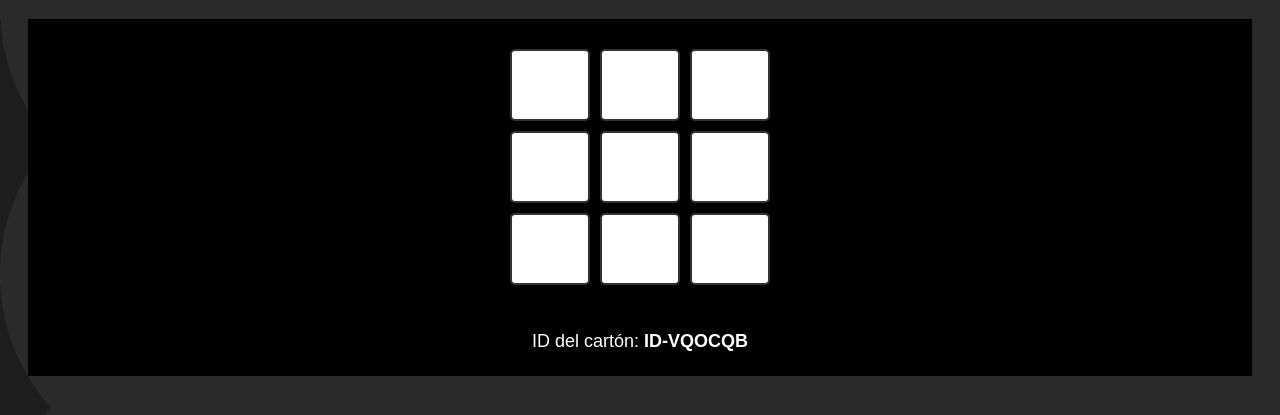
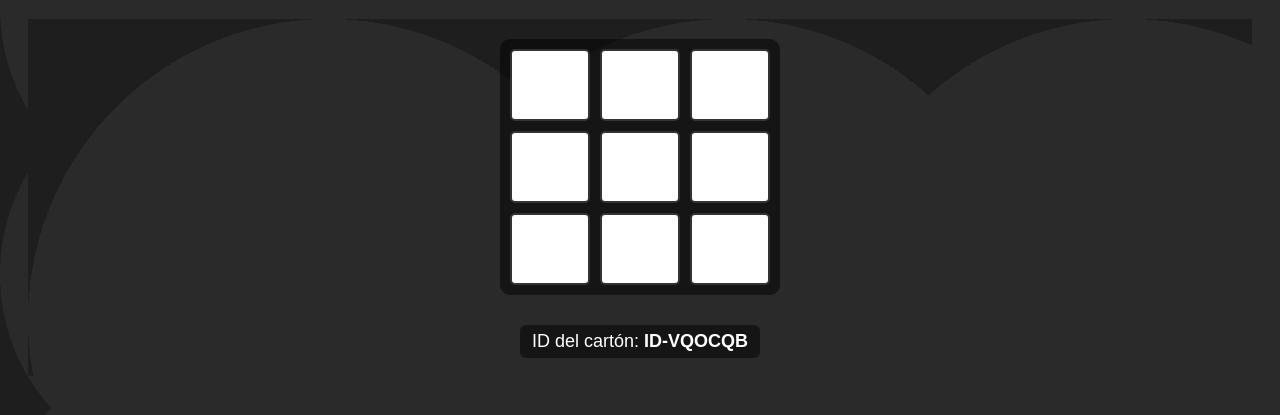
Before and after one commit to Kvw1L0/Loteteria, a plain HTML site: page index.html in a window 1280 px wide. Shown: the part 89-504 px from the top of the page. Drawn offline with nearby package versions, Linux system fonts and the light colour scheme.

Commit message:
Update style.css

```diff
--- a/style.css
+++ b/style.css
@@ -88,7 +88,8 @@ button {
   display: flex;
   flex-direction: column;
   align-items: center;
-  background: black;
+  background-color: #1e1e1e;
+  background-image: url('fondo.png');
 }
 .carton-id {
   margin-top: 10px;
```
